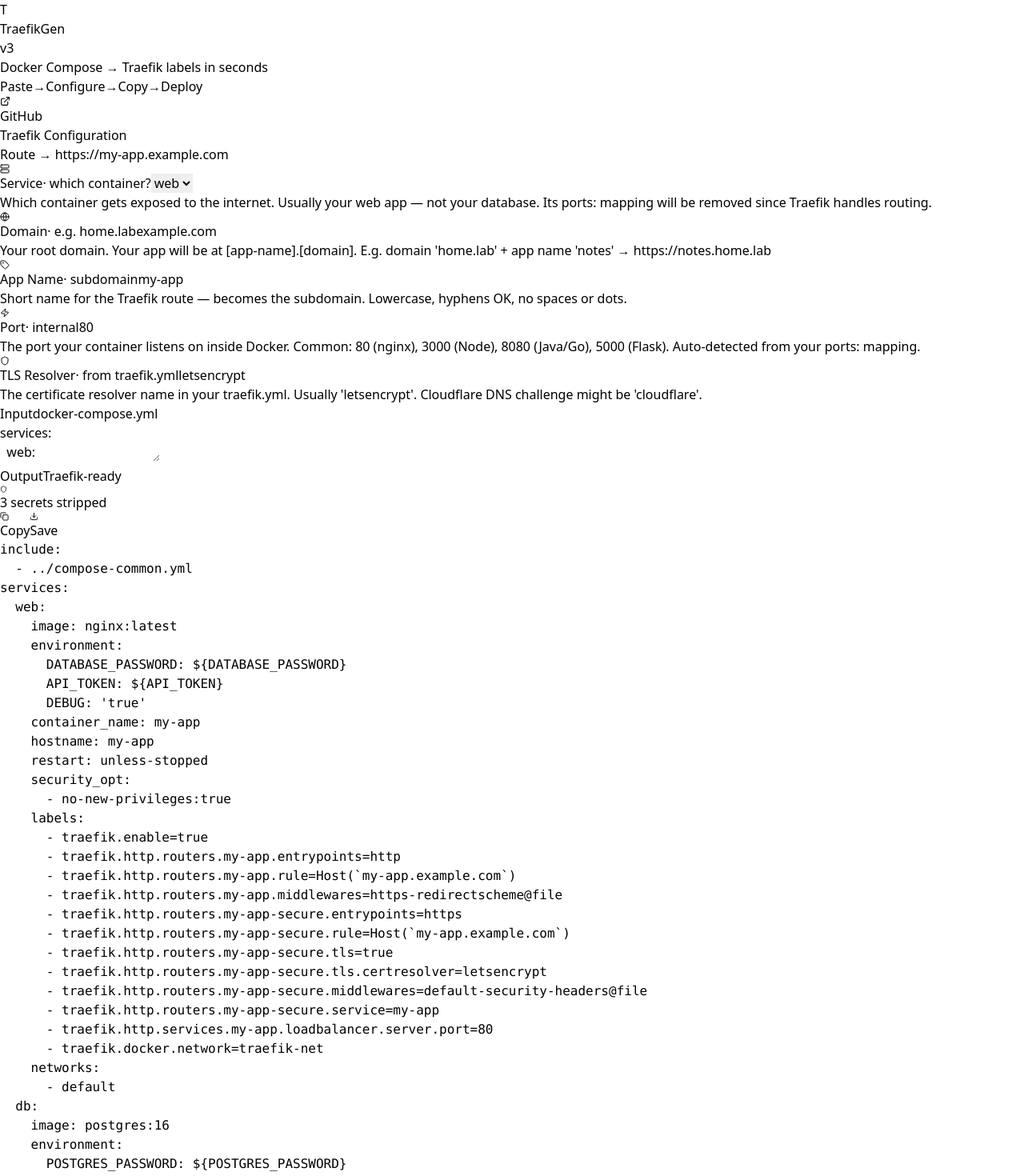
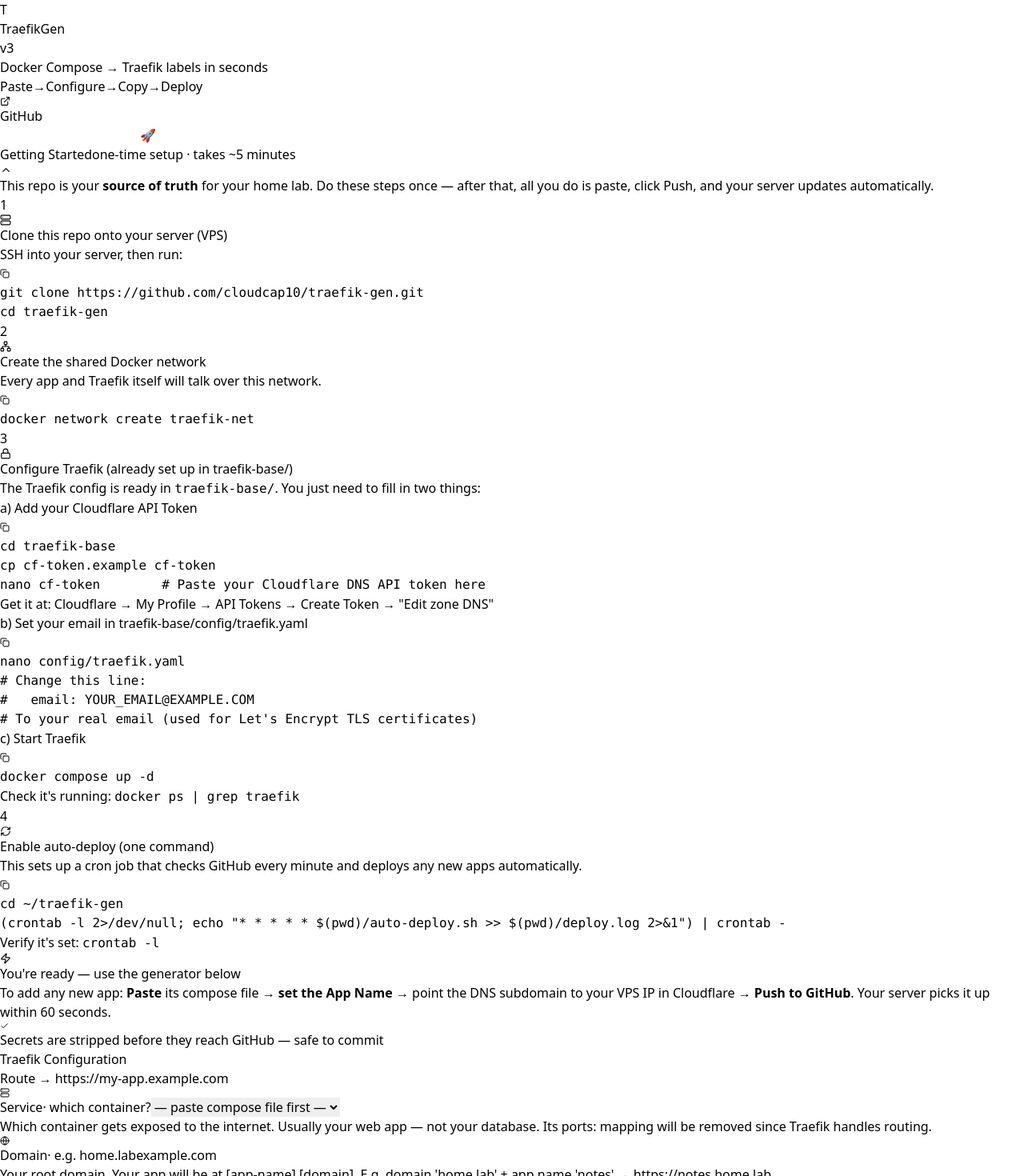
Before and after one commit to cloudcap10/traefik-gen, a React (Vite) app: page / in a window 1280 px wide. Shown: the top 1470 px of the page at 80% size. Built offline with nearby package versions, Linux system fonts and the light colour scheme.

Commit message:
feat(ui): add beginner guide, friendly empty state, remove raw errors

```diff
--- a/src/App.tsx
+++ b/src/App.tsx
@@ -1,5 +1,6 @@
 import { ExternalLink } from 'lucide-react';
 import GeneratorUI from './components/GeneratorUI';
+import GettingStarted from './components/GettingStarted';
 
 function App() {
   return (
@@ -40,7 +41,8 @@
         </div>
       </header>
 
-      <main className="flex-grow max-w-7xl mx-auto w-full p-6 flex flex-col overflow-hidden gap-4">
+      <main className="flex-grow max-w-7xl mx-auto w-full p-6 flex flex-col gap-4 overflow-y-auto">
+        <GettingStarted />
         <GeneratorUI />
       </main>
 
--- a/src/components/GeneratorUI.tsx
+++ b/src/components/GeneratorUI.tsx
@@ -12,21 +12,7 @@
 
 const STORAGE_KEY = 'traefikgen-settings';
 
-const DEFAULT_INPUT = `services:
-  web:
-    image: nginx:latest
-    ports:
-      - "80:80"
-    environment:
-      DATABASE_PASSWORD: supersecretpassword
-      API_TOKEN: abc123def456
-      DEBUG: "true"
-  db:
-    image: postgres:16
-    environment:
-      POSTGRES_PASSWORD: mydbpassword
-      POSTGRES_USER: appuser
-`;
+const DEFAULT_INPUT = '';
 
 interface SavedSettings {
   domain: string;
@@ -352,7 +338,16 @@
             value={inputYaml}
             onChange={(e) => setInputYaml(e.target.value)}
             className="flex-grow w-full p-4 font-mono text-sm focus:outline-none resize-none bg-white min-h-[280px] text-slate-800 placeholder-slate-300"
-            placeholder="Paste your docker-compose.yml here..."
+            placeholder={`Paste any docker-compose.yml here, e.g.:
+
+services:
+  vaultwarden:
+    image: vaultwarden/server:latest
+    ports:
+      - "80:80"
+    environment:
+      DOMAIN: https://vw.yourdomain.com
+      DATABASE_URL: postgresql://...`}
             spellCheck={false}
           />
         </div>
@@ -375,9 +370,9 @@
                   )}
                 </>
               )}
-              {parseError && (
-                <span className="text-[10px] font-semibold bg-red-900 text-red-300 px-1.5 py-0.5 rounded-full">
-                  Parse error
+              {parseError && !outputYaml && (
+                <span className="text-[10px] font-semibold bg-slate-700 text-slate-400 px-1.5 py-0.5 rounded-full">
+                  Waiting…
                 </span>
               )}
             </div>
@@ -401,12 +396,17 @@
             </div>
           </div>
           <div className="flex-grow overflow-auto p-4 min-h-[280px]">
-            {parseError ? (
-              <div className="text-red-400 font-mono text-sm whitespace-pre-wrap">
-                <span className="font-bold text-red-300">Error: </span>{parseError}
+            {outputYaml ? (
+              <pre className="text-emerald-300 font-mono text-sm whitespace-pre-wrap leading-relaxed">{outputYaml}</pre>
+            ) : (
+              <div className="flex flex-col items-center justify-center h-full min-h-[200px] text-center px-6 gap-3">
+                <div className="text-3xl">📋</div>
+                <p className="text-slate-400 text-sm font-medium">Paste your compose file on the left</p>
+                <p className="text-slate-500 text-xs leading-relaxed max-w-xs">
+                  The Traefik-ready version will appear here instantly —
+                  labels added, ports removed, secrets replaced with safe placeholders.
+                </p>
               </div>
-            ) : (
-              <pre className="text-emerald-300 font-mono text-sm whitespace-pre-wrap leading-relaxed">{outputYaml}</pre>
             )}
           </div>
         </div>
--- /dev/null
+++ b/src/components/GettingStarted.tsx
@@ -0,0 +1,186 @@
+import { useState } from 'react';
+import {
+  ChevronDown, ChevronUp, Copy, Check,
+  Server, Network, Lock, RefreshCw, Zap,
+} from 'lucide-react';
+
+const GUIDE_KEY = 'traefikgen-guide-open';
+
+function CodeBlock({ code }: { code: string }) {
+  const [copied, setCopied] = useState(false);
+  function copy() {
+    navigator.clipboard.writeText(code.trim());
+    setCopied(true);
+    setTimeout(() => setCopied(false), 2000);
+  }
+  return (
+    <div className="relative mt-2 rounded-lg bg-slate-900 border border-slate-700 group">
+      <button
+        onClick={copy}
+        className="absolute right-2 top-2 p-1.5 rounded-md bg-slate-700 hover:bg-slate-600 text-slate-400 hover:text-white opacity-0 group-hover:opacity-100 transition-all"
+      >
+        {copied ? <Check size={12} className="text-emerald-400" /> : <Copy size={12} />}
+      </button>
+      <pre className="p-3 pr-10 text-xs font-mono text-emerald-300 whitespace-pre overflow-x-auto leading-relaxed">
+        {code.trim()}
+      </pre>
+    </div>
+  );
+}
+
+interface StepProps {
+  num: number;
+  icon: React.ReactNode;
+  title: string;
+  children: React.ReactNode;
+}
+
+function Step({ num, icon, title, children }: StepProps) {
+  return (
+    <div className="flex gap-4">
+      <div className="flex flex-col items-center">
+        <div className="w-8 h-8 rounded-full bg-blue-600 flex items-center justify-center text-white text-xs font-bold flex-shrink-0">
+          {num}
+        </div>
+        <div className="w-px flex-grow bg-slate-200 mt-2" />
+      </div>
+      <div className="pb-6 flex-1 min-w-0">
+        <div className="flex items-center gap-2 mb-1">
+          <span className="text-slate-400">{icon}</span>
+          <h3 className="text-sm font-semibold text-slate-800">{title}</h3>
+        </div>
+        {children}
+      </div>
+    </div>
+  );
+}
+
+export default function GettingStarted() {
+  const [open, setOpen] = useState(() => {
+    try { return localStorage.getItem(GUIDE_KEY) !== 'false'; } catch { return true; }
+  });
+
+  function toggle() {
+    const next = !open;
+    setOpen(next);
+    try { localStorage.setItem(GUIDE_KEY, String(next)); } catch { /* ignore */ }
+  }
+
+  return (
+    <div className="bg-white rounded-xl border border-slate-200 shadow-sm overflow-hidden">
+      <button
+        onClick={toggle}
+        className="w-full flex items-center justify-between px-5 py-3.5 text-left hover:bg-slate-50 transition-colors"
+      >
+        <div className="flex items-center gap-2.5">
+          <span className="text-lg">🚀</span>
+          <div>
+            <span className="text-sm font-semibold text-slate-800">Getting Started</span>
+            <span className="ml-2 text-xs text-slate-400">one-time setup · takes ~5 minutes</span>
+          </div>
+        </div>
+        {open
+          ? <ChevronUp size={15} className="text-slate-400 flex-shrink-0" />
+          : <ChevronDown size={15} className="text-slate-400 flex-shrink-0" />}
+      </button>
+
+      {open && (
+        <div className="border-t border-slate-100 px-5 pt-5 pb-2">
+          <p className="text-xs text-slate-500 mb-5 leading-relaxed">
+            This repo is your <strong>source of truth</strong> for your home lab.
+            Do these steps once — after that, all you do is paste, click Push, and your server updates automatically.
+          </p>
+
+          {/* Step 1 */}
+          <Step num={1} icon={<Server size={14} />} title="Clone this repo onto your server (VPS)">
+            <p className="text-xs text-slate-500 mb-1">SSH into your server, then run:</p>
+            <CodeBlock code={`git clone https://github.com/cloudcap10/traefik-gen.git
+cd traefik-gen`} />
+          </Step>
+
+          {/* Step 2 */}
+          <Step num={2} icon={<Network size={14} />} title="Create the shared Docker network">
+            <p className="text-xs text-slate-500 mb-1">
+              Every app and Traefik itself will talk over this network.
+            </p>
+            <CodeBlock code="docker network create traefik-net" />
+          </Step>
+
+          {/* Step 3 */}
+          <Step num={3} icon={<Lock size={14} />} title="Configure Traefik (already set up in traefik-base/)">
+            <p className="text-xs text-slate-500 mb-1">
+              The Traefik config is ready in <code className="bg-slate-100 px-1 rounded font-mono">traefik-base/</code>. You just need to fill in two things:
+            </p>
+            <div className="space-y-3 mt-2">
+              <div>
+                <p className="text-[11px] font-semibold text-slate-600 uppercase tracking-wide mb-1">
+                  a) Add your Cloudflare API Token
+                </p>
+                <CodeBlock code={`cd traefik-base
+cp cf-token.example cf-token
+nano cf-token        # Paste your Cloudflare DNS API token here`} />
+                <p className="text-[11px] text-slate-400 mt-1">
+                  Get it at: Cloudflare → My Profile → API Tokens → Create Token → "Edit zone DNS"
+                </p>
+              </div>
+              <div>
+                <p className="text-[11px] font-semibold text-slate-600 uppercase tracking-wide mb-1">
+                  b) Set your email in traefik-base/config/traefik.yaml
+                </p>
+                <CodeBlock code={`nano config/traefik.yaml
+# Change this line:
+#   email: YOUR_EMAIL@EXAMPLE.COM
+# To your real email (used for Let's Encrypt TLS certificates)`} />
+              </div>
+              <div>
+                <p className="text-[11px] font-semibold text-slate-600 uppercase tracking-wide mb-1">
+                  c) Start Traefik
+                </p>
+                <CodeBlock code="docker compose up -d" />
+                <p className="text-[11px] text-slate-400 mt-1">
+                  Check it's running: <code className="bg-slate-100 px-1 rounded font-mono">docker ps | grep traefik</code>
+                </p>
+              </div>
+            </div>
+          </Step>
+
+          {/* Step 4 */}
+          <Step num={4} icon={<RefreshCw size={14} />} title="Enable auto-deploy (one command)">
+            <p className="text-xs text-slate-500 mb-1">
+              This sets up a cron job that checks GitHub every minute and deploys any new apps automatically.
+            </p>
+            <CodeBlock code={`cd ~/traefik-gen
+(crontab -l 2>/dev/null; echo "* * * * * $(pwd)/auto-deploy.sh >> $(pwd)/deploy.log 2>&1") | crontab -`} />
+            <p className="text-[11px] text-slate-400 mt-1">
+              Verify it's set: <code className="bg-slate-100 px-1 rounded font-mono">crontab -l</code>
+            </p>
+          </Step>
+
+          {/* Step 5 */}
+          <div className="flex gap-4">
+            <div className="flex flex-col items-center">
+              <div className="w-8 h-8 rounded-full bg-emerald-500 flex items-center justify-center text-white flex-shrink-0">
+                <Zap size={14} />
+              </div>
+            </div>
+            <div className="pb-6 flex-1">
+              <div className="flex items-center gap-2 mb-1">
+                <h3 className="text-sm font-semibold text-slate-800">You're ready — use the generator below</h3>
+              </div>
+              <p className="text-xs text-slate-500 leading-relaxed">
+                To add any new app: <strong>Paste</strong> its compose file → <strong>set the App Name</strong> →
+                point the DNS subdomain to your VPS IP in Cloudflare → <strong>Push to GitHub</strong>.
+                Your server picks it up within 60 seconds.
+              </p>
+              <div className="mt-2 inline-flex items-center gap-1.5 text-[11px] text-emerald-700 bg-emerald-50 border border-emerald-200 rounded-full px-3 py-1">
+                <Check size={11} />
+                Secrets are stripped before they reach GitHub — safe to commit
+              </div>
+            </div>
+          </div>
+
+        </div>
+      )}
+    </div>
+  );
+}
```
